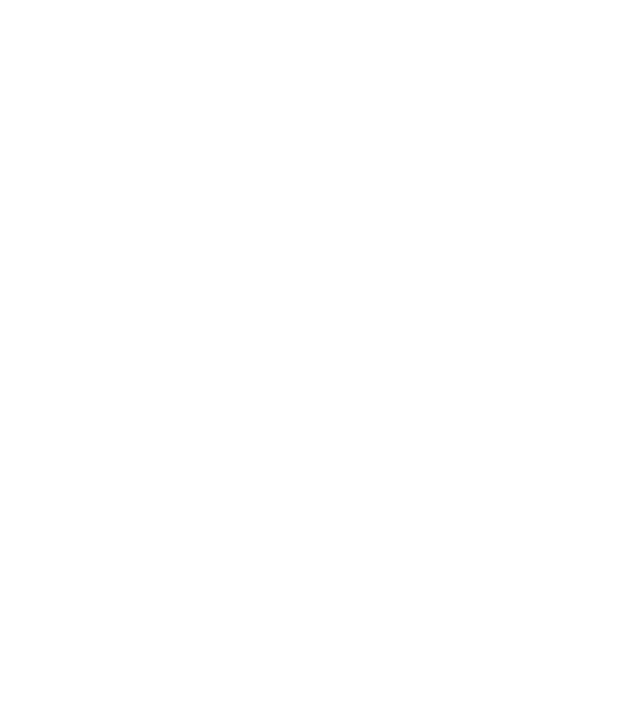
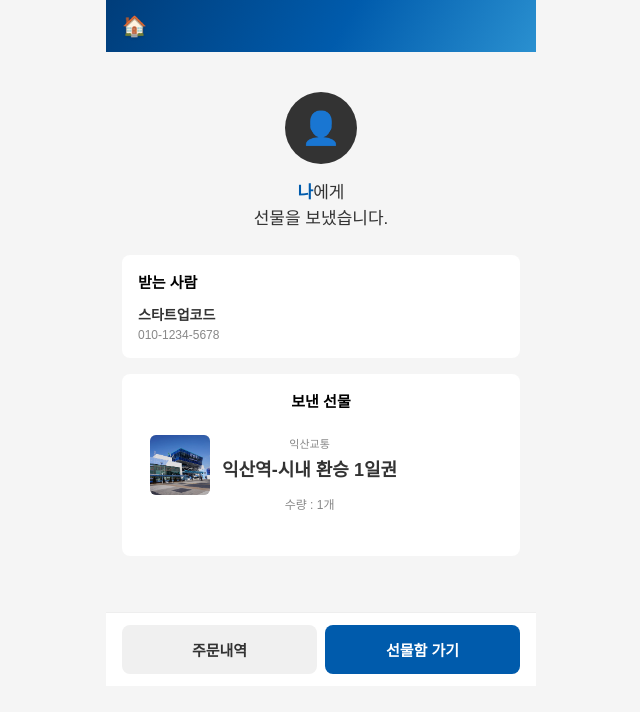
Before and after one commit to adapterz/wku-2026-1-kakao-shop, a website: page public/complete.html in a window 1280 px wide. Shown: the whole page, without its empty margins (319-959 px from the left). Drawn offline with Linux system fonts and the light colour scheme.

Commit message:
feat: 결제 완료 화면(complete.html) 익산 환승패스 버전 구현
완료 안내, 받는 사람 정보, 보낸 패스 요약을 M2 핵심 흐름 기준으로 구현

```diff
--- a/public/complete.html
+++ b/public/complete.html
@@ -1,6 +1,59 @@
 <!--
- * 파일: public/complete.html
- * 목적: 주문 완료 화면
- * 왜 이렇게: 주문 및 선물 발송이 완료되었음을 안내하기 위해
- * 주요: GET /api/orders/:id
+  파일: public/complete.html
+  목적: 결제 완료 화면 — 주문 결과 보여주기
+  왜: 패스 선물이 정상적으로 발송됐음을 사용자에게 확인시켜주는 화면
+  주요: 완료 안내, 받는 사람 정보, 보낸 패스 요약, 주문내역/선물함 이동 버튼
 -->
+<!DOCTYPE html>
+<html lang="ko">
+<head>
+  <meta charset="UTF-8">
+  <meta name="viewport" content="width=device-width, initial-scale=1.0">
+  <title>선물 발송 완료 - 익산 환승패스</title>
+  <link rel="stylesheet" href="css/style.css">
+</head>
+<body>
+
+  <!-- 상단 헤더 -->
+  <header class="top-header">
+    <button class="icon-btn" onclick="location.href='index.html'">🏠</button>
+    <div style="width: 20px;"></div>
+    <div style="width: 20px;"></div>
+  </header>
+
+  <main class="complete-page">
+
+    <!-- 완료 안내 -->
+    <div class="complete-avatar">👤</div>
+    <p class="complete-title"><strong>나</strong>에게<br>선물을 보냈습니다.</p>
+
+    <!-- 받는 사람 정보 -->
+    <section class="order-section complete-receiver">
+      <h2>받는 사람</h2>
+      <p class="receiver-name">스타트업코드</p>
+      <p class="receiver-detail">010-1234-5678</p>
+    </section>
+
+    <!-- 보낸 패스 요약 -->
+    <section class="order-section">
+      <h2>보낸 선물</h2>
+      <div class="order-summary">
+        <img src="img/station.jpg" alt="익산역-시내 환승 1일권">
+        <div class="order-summary-info">
+          <p class="order-brand">익산교통</p>
+          <p class="product-name">익산역-시내 환승 1일권</p>
+          <p class="gift-quantity">수량 : 1개</p>
+        </div>
+      </div>
+    </section>
+
+  </main>
+
+  <!-- 하단 이동 버튼 -->
+  <footer class="bottom-bar-double">
+    <button class="btn-secondary" onclick="location.href='giftbox.html'">주문내역</button>
+    <button class="btn-primary" onclick="location.href='giftbox.html'">선물함 가기</button>
+  </footer>
+
+</body>
+</html>
--- a/public/css/style.css
+++ b/public/css/style.css
@@ -936,3 +936,90 @@ body > * {
   font-weight: bold;
   cursor: pointer;
 }
+
+/* 결제 완료 화면 */
+.complete-page {
+  padding: 40px 16px;
+  text-align: center;
+}
+
+.complete-avatar {
+  width: 72px;
+  height: 72px;
+  border-radius: 50%;
+  background-color: #333333;
+  color: #ffffff;
+  font-size: 32px;
+  display: flex;
+  align-items: center;
+  justify-content: center;
+  margin: 0 auto 16px;
+}
+
+.complete-title {
+  font-size: 17px;
+  color: #333333;
+  line-height: 1.5;
+  margin-bottom: 24px;
+}
+
+.complete-title strong {
+  color: #005bac;
+}
+
+.complete-receiver {
+  text-align: left;
+}
+
+.receiver-name {
+  font-size: 14px;
+  font-weight: bold;
+  color: #333333;
+  margin-bottom: 4px;
+}
+
+.receiver-detail {
+  font-size: 12px;
+  color: #888888;
+}
+
+.gift-quantity {
+  font-size: 12px;
+  color: #888888;
+  margin-top: 2px;
+}
+
+/* 하단 버튼 2개 나란히 */
+.bottom-bar-double {
+  position: sticky;
+  bottom: 0;
+  display: flex;
+  gap: 8px;
+  background-color: #ffffff;
+  padding: 12px 16px;
+  border-top: 1px solid #eeeeee;
+}
+
+.btn-secondary {
+  flex: 1;
+  padding: 14px;
+  background-color: #f0f0f0;
+  color: #333333;
+  border: none;
+  border-radius: 8px;
+  font-size: 15px;
+  font-weight: bold;
+  cursor: pointer;
+}
+
+.bottom-bar-double .btn-primary {
+  flex: 1;
+  padding: 14px;
+  background-color: #005bac;
+  color: #ffffff;
+  border: none;
+  border-radius: 8px;
+  font-size: 15px;
+  font-weight: bold;
+  cursor: pointer;
+}
```
